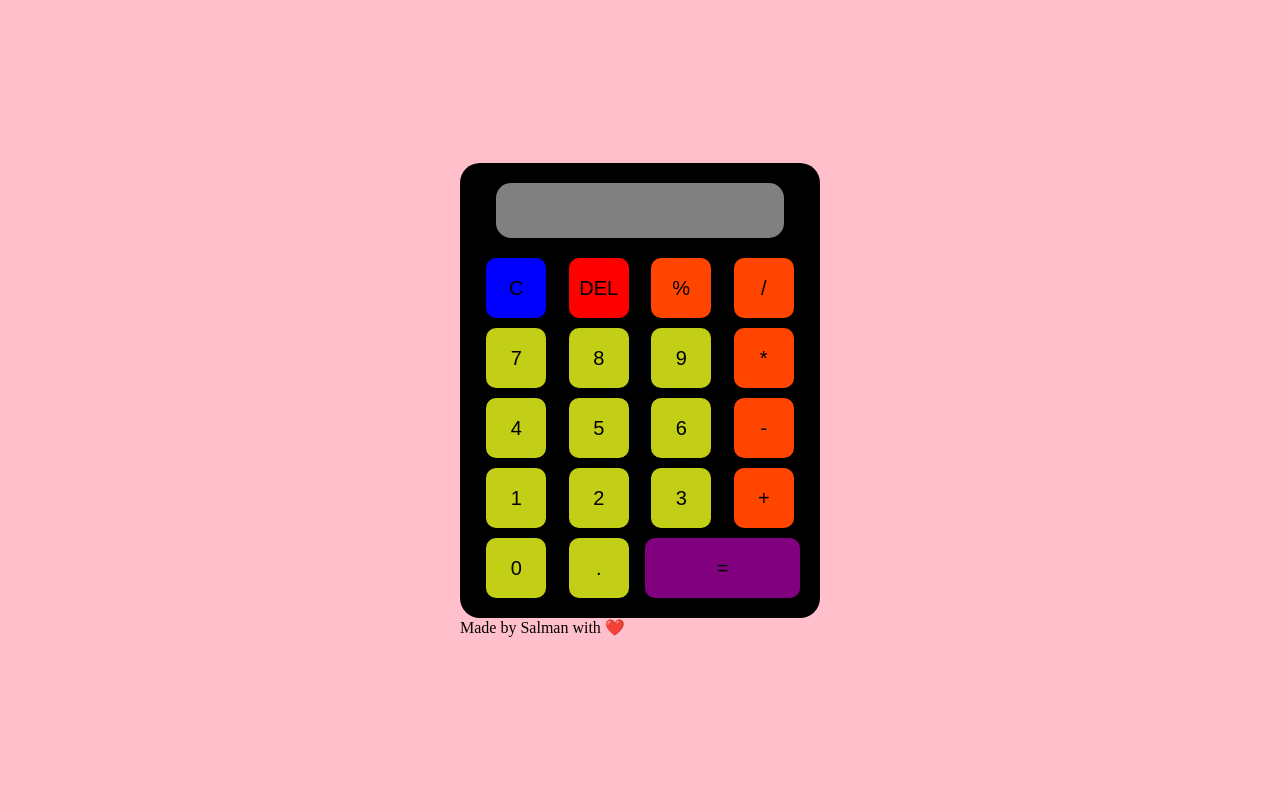
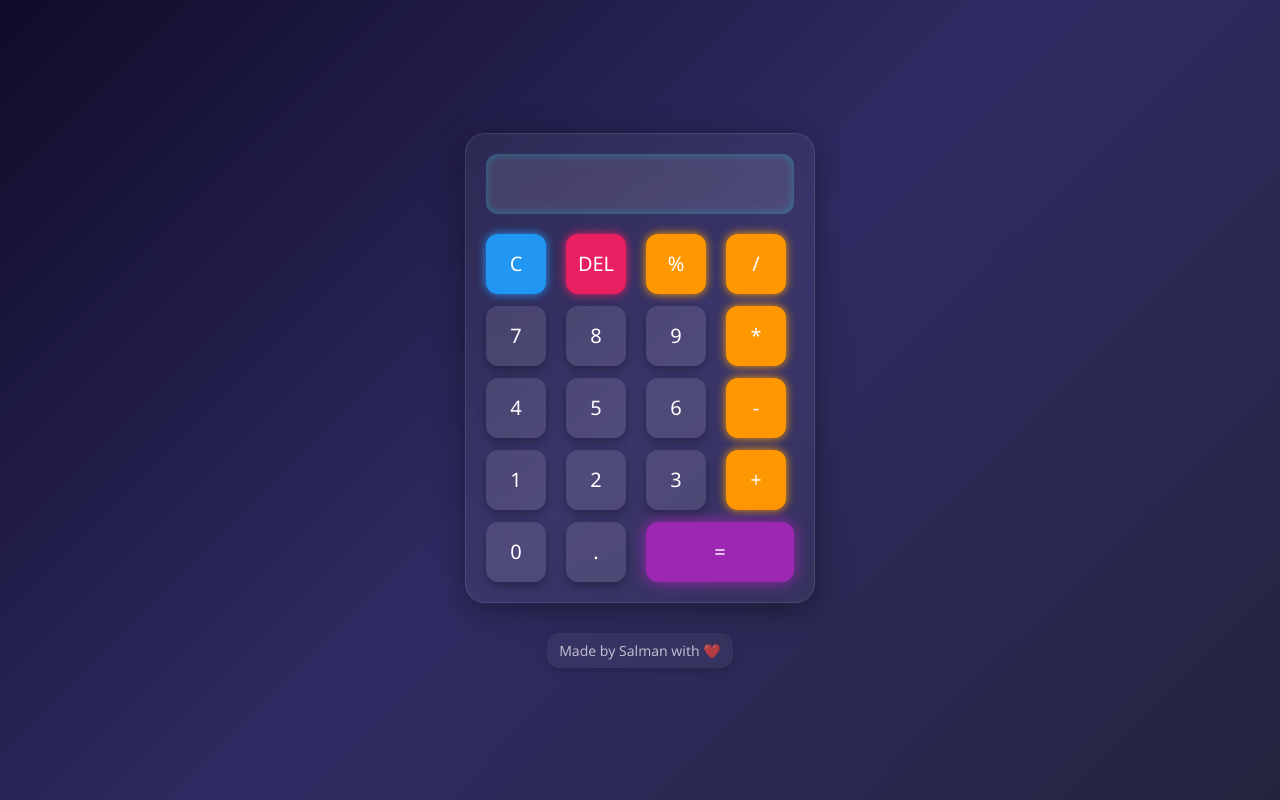
Before and after one commit to SalmanZulfiqarShaikh/Calculator, a plain HTML site: page index.html in a window 1280 px wide. Drawn offline with Linux system fonts and the light colour scheme.

Commit message:
Update style.css

```diff
--- a/style.css
+++ b/style.css
@@ -2,73 +2,111 @@
   margin: 0;
   padding: 0;
   box-sizing: border-box;
+  font-family: 'Segoe UI', Tahoma, Geneva, Verdana, sans-serif;
 }
 
 body {
-  background-color: pink;
+  background: linear-gradient(135deg, #0f0c29, #302b63, #24243e);
   min-height: 100vh;
   display: flex;
   justify-content: center;
   align-items: center;
-  overflow: auto;
 }
 
 .calculator {
-  width: 360px;
-  background-color: black;
+  width: 350px;
+  backdrop-filter: blur(20px);
+  background: rgba(255, 255, 255, 0.05);
+  border: 1px solid rgba(255, 255, 255, 0.1);
+  box-shadow: 0 8px 32px rgba(0, 0, 0, 0.37);
+  border-radius: 20px;
+  padding: 20px;
   display: flex;
   flex-direction: column;
-  align-items: center;
-  padding: 20px;
-  border-radius: 20px;
   gap: 20px;
 }
 
 .display {
-  background-color: gray;
-  width: 90%;
-  height: 55px;
-  padding: 10px;
-  border-radius: 15px;
-  font-size: 24px;
-  color: white;
+  width: 100%;
+  height: 60px;
+  border-radius: 12px;
+  font-size: 26px;
+  padding: 12px;
+  color: #fff;
+  background: rgba(255, 255, 255, 0.1);
+  border: none;
   text-align: right;
-  border: none;
+  box-shadow: inset 0 0 10px rgba(0, 255, 255, 0.3);
 }
 
 .buttons {
   display: grid;
-  grid-template-columns: repeat(4,1fr);
-  gap: 10px;
-  width: 100%;
-  justify-items: center;
+  grid-template-columns: repeat(4, 1fr);
+  gap: 12px;
 }
 
 .button {
   height: 60px;
   width: 60px;
   font-size: 20px;
-  background-color: rgb(195, 207, 22);
+  border-radius: 12px;
   border: none;
-  border-radius: 10px;
+  color: #fff;
+  background: rgba(255, 255, 255, 0.1);
   cursor: pointer;
-  transition: background-color 0.2s ease;
-}
-.del{
-  background-color: red;
-}
-.C{
-  background-color: blue;
-}
-.exp{
-  background-color: orangered;
-}
-.button:hover {
-  background-color: lightgray;
+  transition: all 0.2s ease-in-out;
+  box-shadow: 0 4px 10px rgba(0, 0, 0, 0.3);
 }
 
-.equalsto{
-  background: purple;
+.button:hover {
+  transform: translateY(-2px);
+  background: rgba(255, 255, 255, 0.2);
+}
+
+.C {
+  background: #2196f3;
+  box-shadow: 0 0 10px #2196f3;
+}
+
+.del {
+  background: #e91e63;
+  box-shadow: 0 0 10px #e91e63;
+}
+
+.exp {
+  background: #ff9800;
+  box-shadow: 0 0 10px #ff9800;
+}
+
+.equalsto {
+  background: #9c27b0;
+  box-shadow: 0 0 15px #9c27b0;
   grid-column: span 2;
   width: 100%;
 }
+
+.content {
+  display: flex;
+  flex-direction: column;
+  align-items: center;
+  gap: 20px;
+}
+
+.credits {
+  color: #ffffffaa;
+  font-size: 14px;
+  font-weight: 300;
+  text-align: center;
+  margin-top: 10px;
+  backdrop-filter: blur(2px);
+  padding: 8px 12px;
+  border-radius: 12px;
+  background: rgba(255, 255, 255, 0.05);
+  box-shadow: 0 2px 6px rgba(0, 0, 0, 0.2);
+  transition: all 0.3s ease-in-out;
+}
+
+.credits:hover {
+  background: rgba(255, 255, 255, 0.1);
+  transform: scale(1.05);
+}
```
